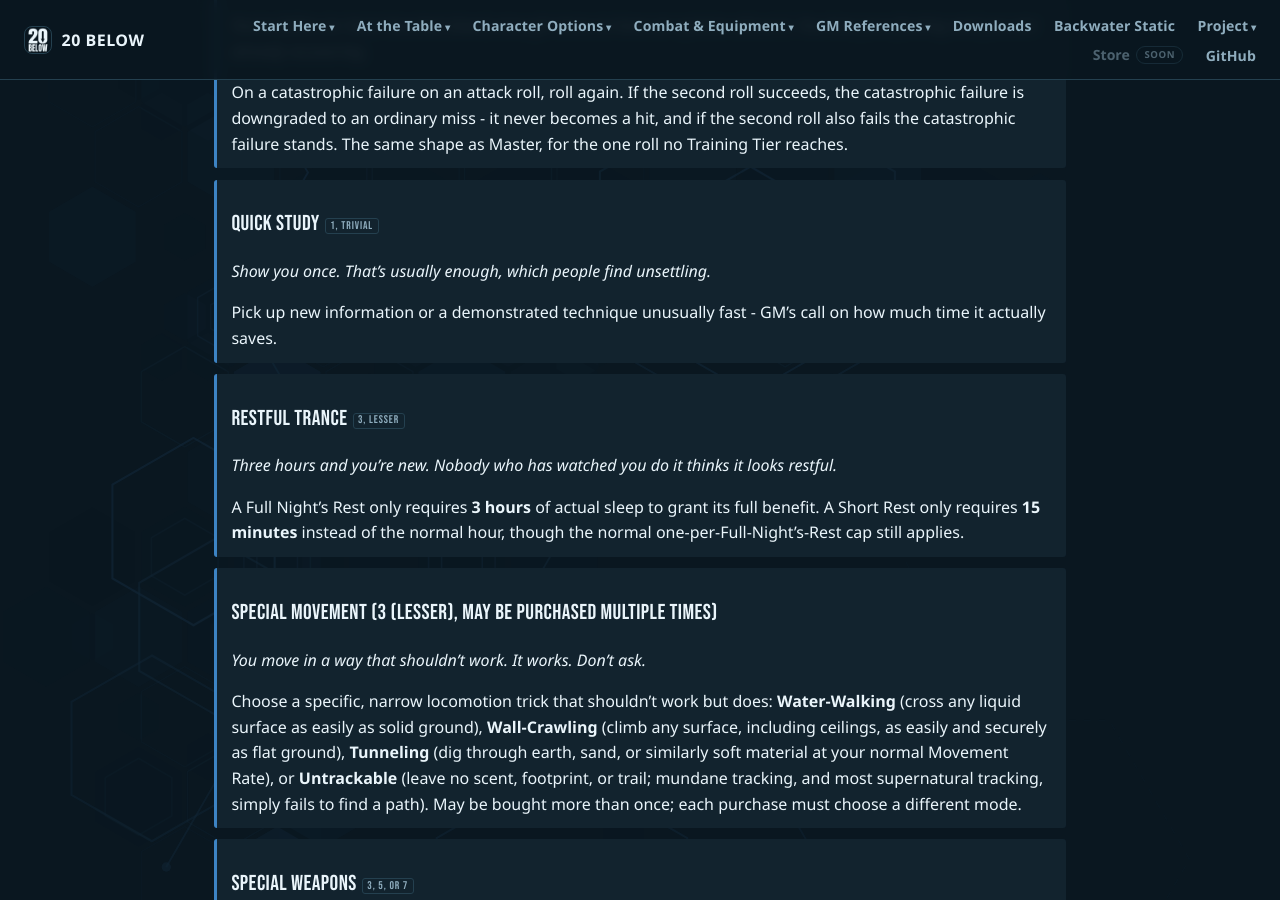
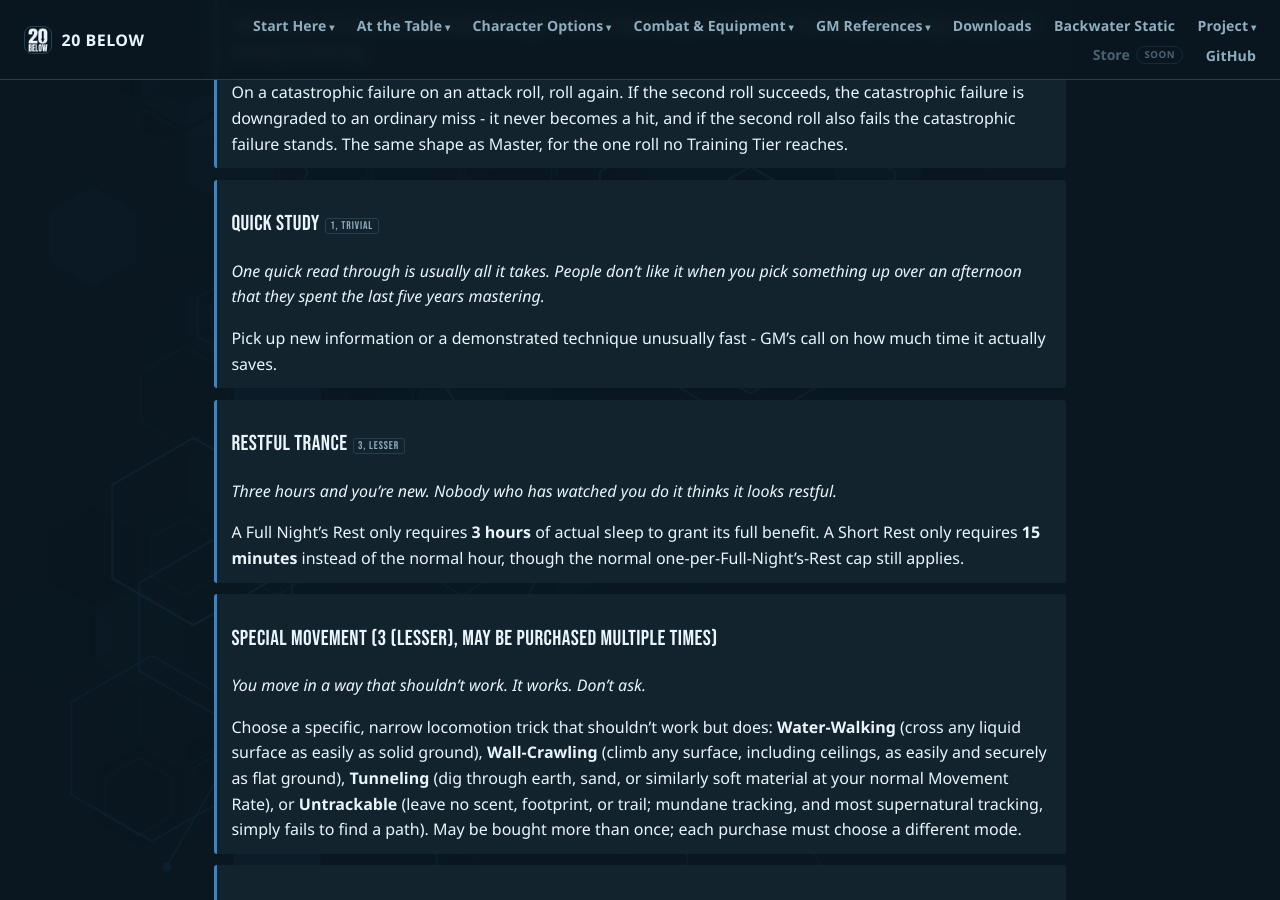
Before and after one commit to feralucce/20_Below, a Jekyll site: the page built from webbook/boons.md, in a window 1280 px wide and 900 px high, scrolled down 11683 px. Built offline with Jekyll 4.4.1, drawn with Linux system fonts in a browser that asks for light colours.

Commit message:
Boons: rework the Quick Study flavour
Co-Authored-By: Claude Opus 5 <noreply@anthropic.com>

```diff
--- a/webbook/boons.md
+++ b/webbook/boons.md
@@ -766,7 +766,7 @@ On a catastrophic failure on an attack roll, roll again. If the second roll succ
 
 <div class="boon-flavour" markdown="1">
 
-Show you once. That’s usually enough, which people find unsettling.
+One quick read through is usually all it takes. People don't like it when you pick something up over an afternoon that they spent the last five years mastering.
 
 </div>
 
```
